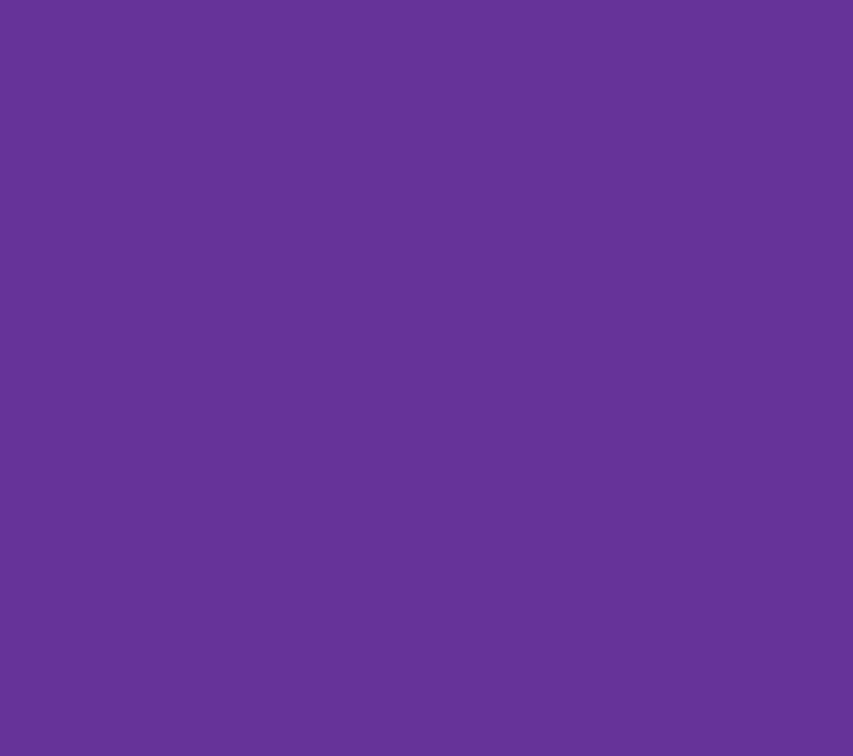
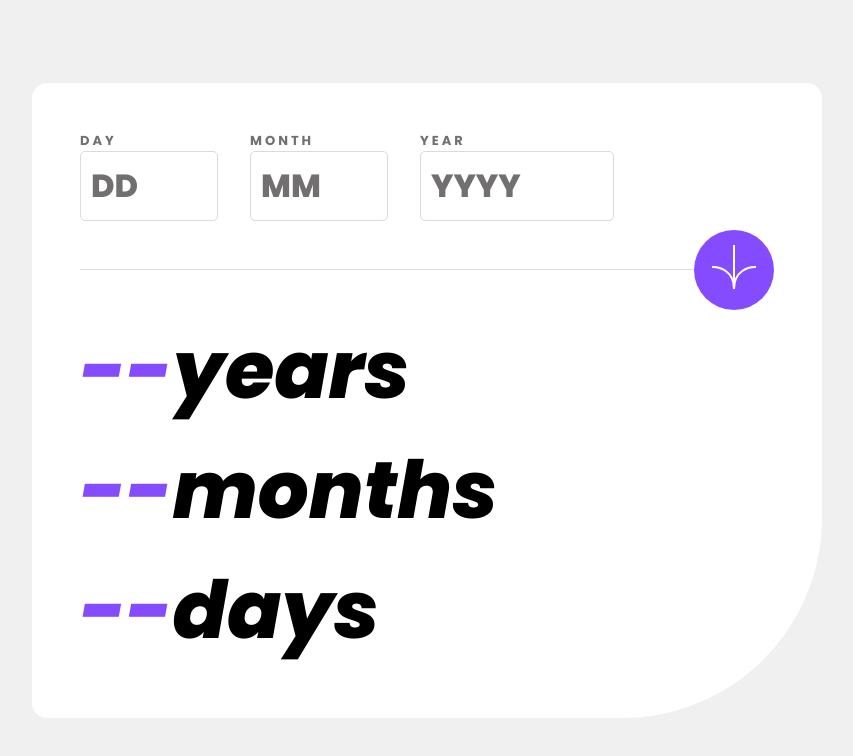
Before and after one commit to johnEdmon44/age-calculator-app, a plain HTML site: page index.html in a window 1280 px wide. Shown: the whole page, without its empty margins (213-1066 px from the left). Drawn offline with Linux system fonts and the light colour scheme.

Commit message:
Add content and styling

```diff
--- a/index.html
+++ b/index.html
@@ -8,11 +8,56 @@
 
   <title>Frontend Mentor | Age calculator app</title>
 
+  <link rel="preconnect" href="https://fonts.googleapis.com">
+  <link rel="preconnect" href="https://fonts.gstatic.com" crossorigin>
+  <link href="https://fonts.googleapis.com/css2?family=Poppins:ital,wght@0,400;0,700;0,800;1,400;1,700;1,800&display=swap" rel="stylesheet">
+
   <link rel="stylesheet" type="text/css" href="style.css">
   <script src="./index.js" defer></script>
 
 </head>
 <body>
 
+  <section id="container">
+    <form id="date--form" novalidate>
+      <div id="line">
+        <div>
+          <label for="day--input">DAY</label>
+          <input type="number" id="day--input" name="day" min="1" max="31" placeholder="DD" required>
+        </div>
+
+        <div>
+          <label for="month--input">MONTH</label>
+          <input type="number" id="month--input" name="month" min="1" max="31" placeholder="MM" required>
+        </div>
+
+        <div>
+          <label for="year--input">YEAR</label>
+          <input type="number" id="year--input" name="year" min="1900" max="2099" placeholder="YYYY" required>
+        </div>
+      </div>
+
+      <button id="submit">
+        <img src="./assets/images/icon-arrow.svg">
+      </button>
+    </form>
+
+    <div id="age">
+      <div>
+        <span class="dash" id="years">--</span>
+        <p>years</p>
+      </div>
+
+      <div>
+        <span class="dash" id="months">--</span>
+        <p>months</p>
+      </div>
+
+      <div>
+        <span class="dash" id="days">--</span>
+        <p>days</p>
+      </div>
+    </div>
+  </section>
 </body>
 </html>
--- a/style.css
+++ b/style.css
@@ -1,3 +1,133 @@
+*,*::after,*::before {
+  box-sizing: border-box;
+  margin: 0;
+  padding: 0;
+  font-family: "Poppins", sans-serif;
+}
+
+:root {
+  /* Primary */
+  --Purple: hsl(259, 100%, 65%);
+  --Light-red: hsl(0, 100%, 67%);
+
+  /* Neutral */
+  --White: hsl(0, 0%, 100%);
+  --Off-white: hsl(0, 0%, 94%);
+  --Light-grey: hsl(0, 0%, 86%);
+  --Smokey-grey: hsl(0, 1%, 44%);
+  --Off-black: hsl(0, 0%, 8%);
+}
+
+
 body {
-  background-color: rebeccapurple;
+  background-color: var(--Off-white);
+  display: grid;
+  place-items: center;
+  min-height: 100vh;
 }
+
+
+#container {
+  background-color: var(--White);
+  border-top-left-radius: 15px;
+  border-top-right-radius: 15px;
+  border-bottom-left-radius: 15px;
+  border-bottom-right-radius: 200px;
+}
+
+
+#age div {
+  display: flex;
+}
+
+
+#line label {
+  letter-spacing: 3px;
+  font-weight: bold;
+  font-size: 13px;
+}
+
+
+#line input {
+  border: 1px solid var(--Light-grey);
+  border-radius: 5px;
+  font-size: 32px;
+  padding-top: 10px;
+  padding-left: 10px;
+  padding-bottom: 10px;
+  font-weight: 900;
+}
+
+
+#line input:focus {
+  outline-color: var(--Purple);
+}
+
+
+#line input::placeholder{
+  color: var(--Smokey-grey);
+  font-weight: 900;
+}
+
+
+#line div{
+  display: flex;
+  flex-direction: column;
+  padding-bottom: 3rem;
+}
+
+
+#line input[type="number"]::-webkit-inner-spin-button,
+input[type="number"]::-webkit-outer-spin-button {
+  -webkit-appearance: none;
+  appearance: none;
+  margin: 0;
+}
+
+
+#line {
+  display: flex;
+  gap: 2rem;
+  color: var(--Smokey-grey);
+  border-bottom: 1px solid var(--Light-grey);
+  padding-right: 5rem;
+}
+
+
+#date--form {
+  margin-top: 3rem;
+  margin-left: 3rem;
+  margin-right: 3rem;
+  position: relative;
+  padding-bottom: 2.5rem;
+  padding-right: 5rem;
+}
+
+
+#submit {
+  border: none;
+  outline: none;
+  background-color: var(--Purple);
+  border-radius: 50%;
+  cursor: pointer;
+  width: 5rem;
+  height: 5rem;
+  position: absolute;
+  right: 0;
+  bottom: 0;
+}
+
+
+#age {
+  margin-left: 3rem;
+  margin-right: 3rem;
+  margin-bottom: 3rem;
+  font-size: 5rem;
+  font-weight: 900;
+  font-style: italic;
+}
+
+
+.dash {
+  color: var(--Purple);
+}
```
